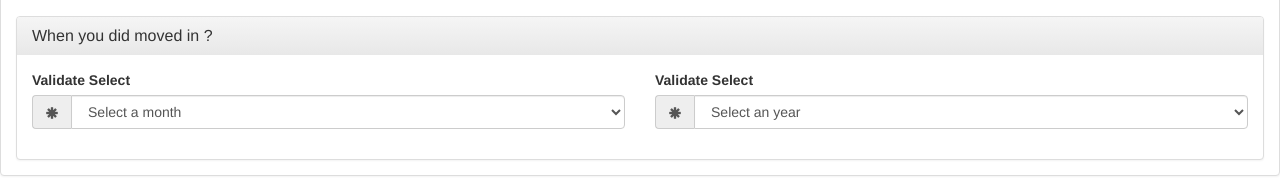
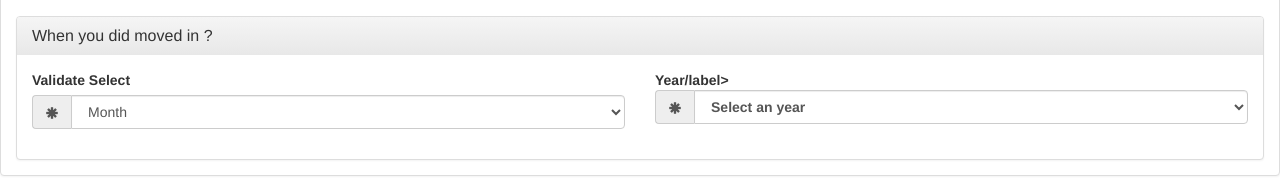
Before and after one commit to makeyos/ifforms, a plain HTML site: page testing.html in a window 1280 px wide. Shown: the part 416-595 px from the top of the page. Drawn offline with nearby package versions, Linux system fonts and the light colour scheme; a script that the page names is missing.

Commit message:
address add - ok

```diff
--- a/testing.html
+++ b/testing.html
@@ -185,14 +185,14 @@
                                                                     class="glyphicon glyphicon-asterisk"></span></span>
                                         <select class="form-control" name="validate-select"
                                                 id="option_months" number="1">
-                                            <option value="">Select a month</option>
+                                            <option value="">Month</option>
                                         </select>
                                     </div><!-- /input-group -->
                                 </div><!--/.form-group -->
                             </div><!-- /.col-lg-6 -->
                             <div class="col-lg-6">
                                 <div class="form-group">
-                                    <label for="option_years">Validate Select</label>
+                                    <label for="option_years">Year/label>
                                     <div class="input-group">
                                                             <span class="input-group-addon"><span
                                                                     class="glyphicon glyphicon-asterisk"></span></span>
```
